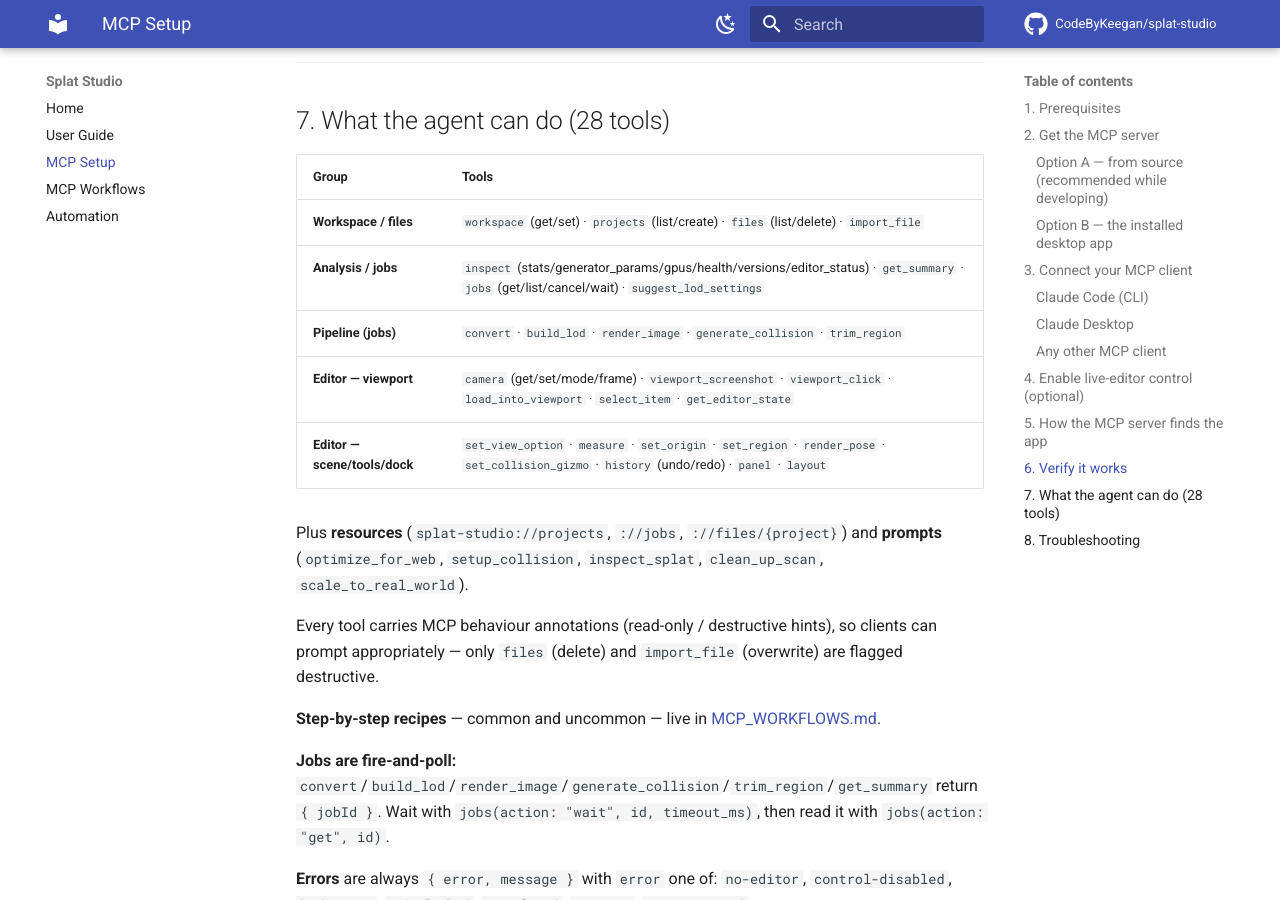
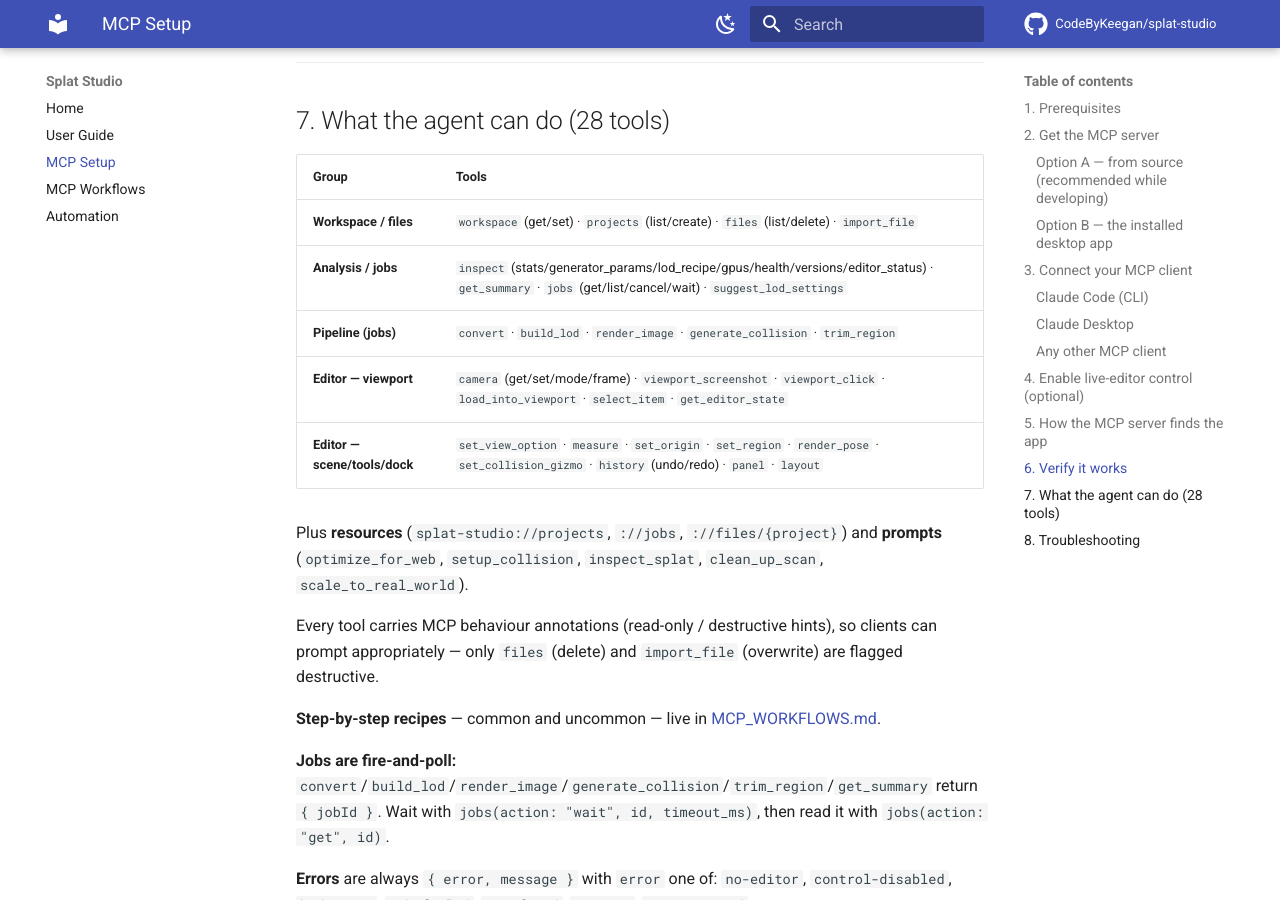
Before and after one commit to CodeByKeegan/splat-studio, an MkDocs documentation site: the page built from docs/MCP_SETUP.md, in a window 1280 px wide and 900 px high, scrolled down 3172 px. Built offline with MkDocs 1.6.1 and Material for MkDocs 9.7.7, drawn with Linux system fonts in a browser that asks for light colours; comment, search, counter and statistics services are not loaded.

Commit message:
docs: add lod_recipe to the MCP_SETUP inspect target list
Co-Authored-By: Claude <noreply@anthropic.com>

```diff
--- a/docs/MCP_SETUP.md
+++ b/docs/MCP_SETUP.md
@@ -139,7 +139,7 @@ return `no-editor`.
 | Group | Tools |
 |---|---|
 | **Workspace / files** | `workspace` (get/set) · `projects` (list/create) · `files` (list/delete) · `import_file` |
-| **Analysis / jobs** | `inspect` (stats/generator_params/gpus/health/versions/editor_status) · `get_summary` · `jobs` (get/list/cancel/wait) · `suggest_lod_settings` |
+| **Analysis / jobs** | `inspect` (stats/generator_params/lod_recipe/gpus/health/versions/editor_status) · `get_summary` · `jobs` (get/list/cancel/wait) · `suggest_lod_settings` |
 | **Pipeline (jobs)** | `convert` · `build_lod` · `render_image` · `generate_collision` · `trim_region` |
 | **Editor — viewport** | `camera` (get/set/mode/frame) · `viewport_screenshot` · `viewport_click` · `load_into_viewport` · `select_item` · `get_editor_state` |
 | **Editor — scene/tools/dock** | `set_view_option` · `measure` · `set_origin` · `set_region` · `render_pose` · `set_collision_gizmo` · `history` (undo/redo) · `panel` · `layout` |
```
